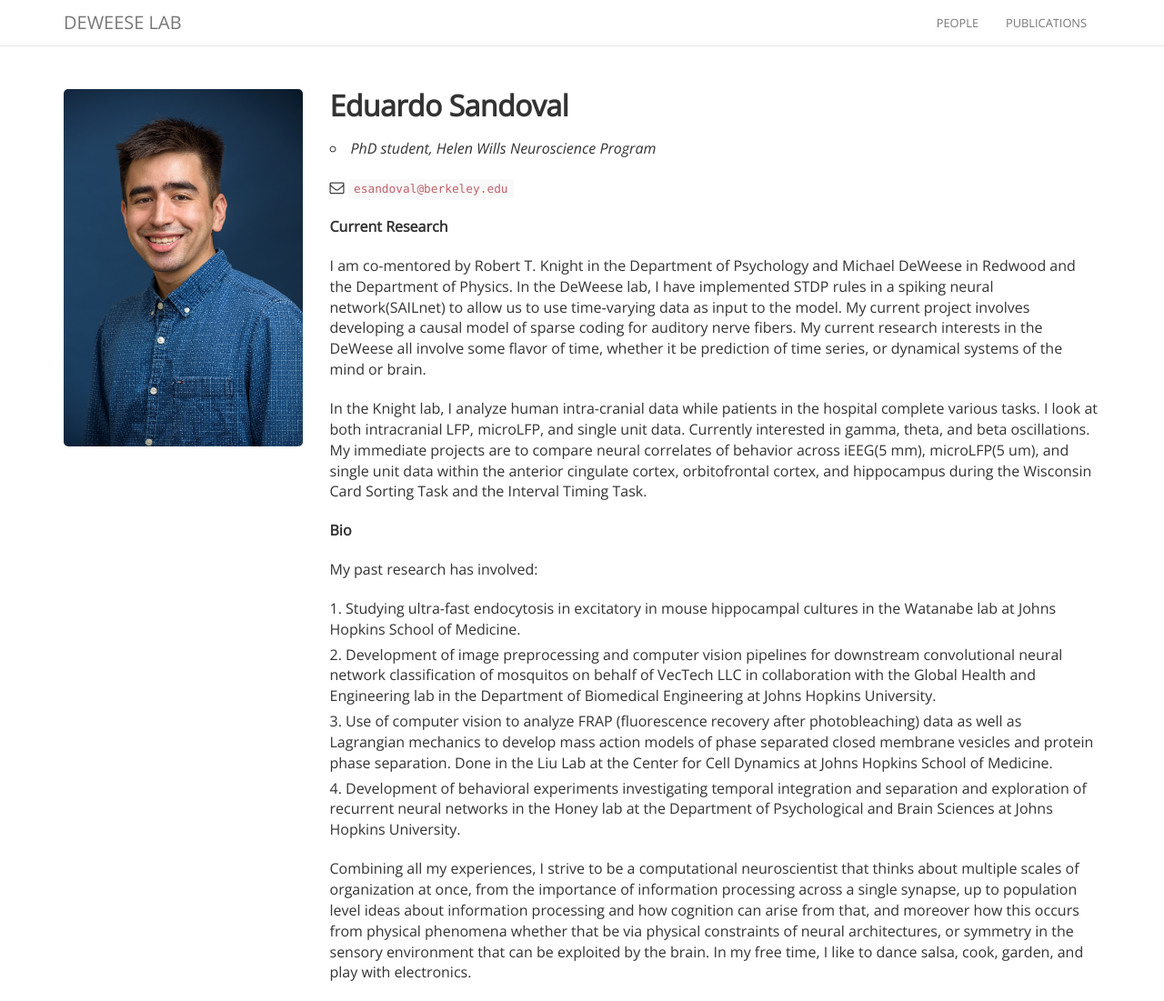
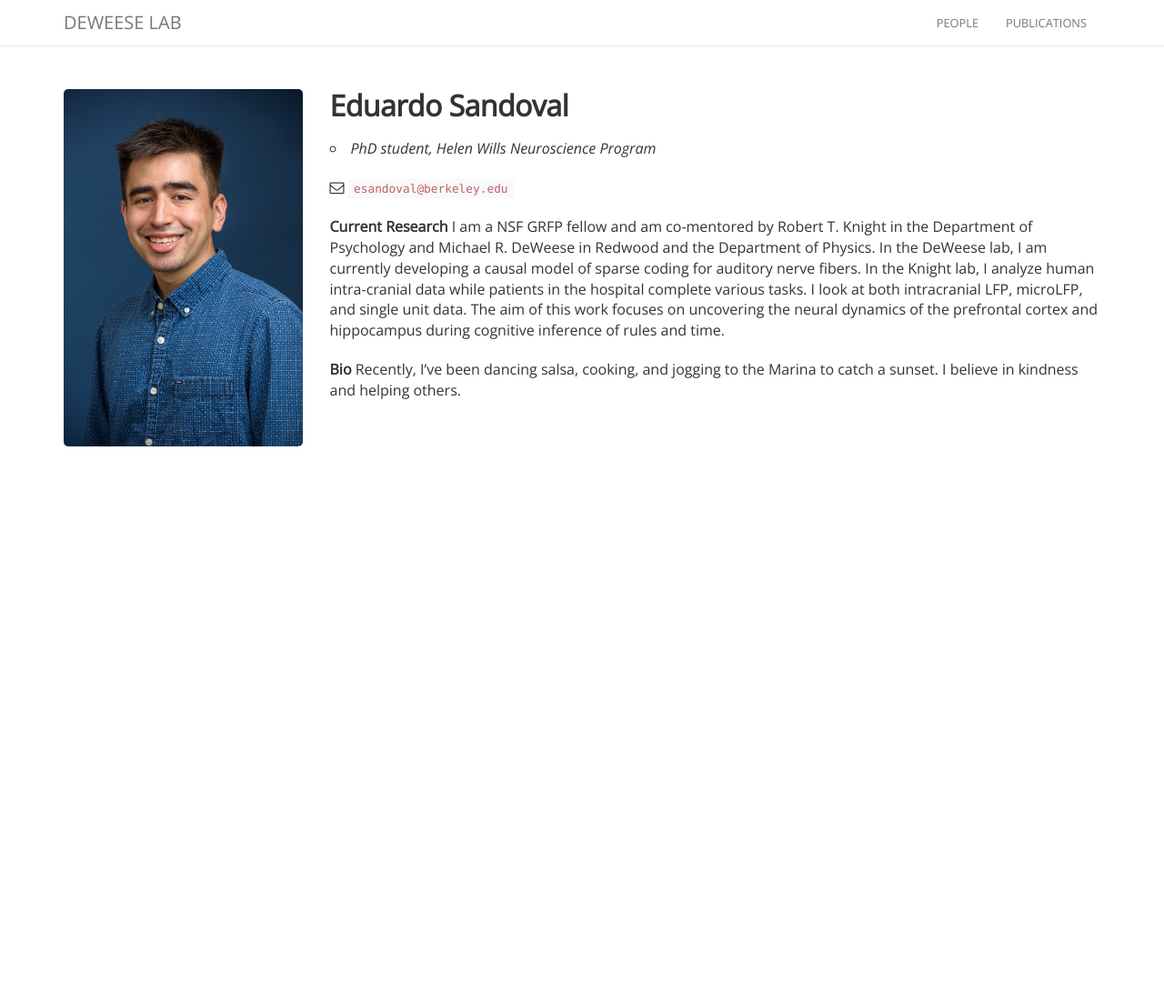
Before and after one commit to deweese-lab/deweese-lab.github.io, a Jekyll site: the page built from _people/eduardo_sandoval.md, in a window 1280 px wide and 1101 px high. Shown: the whole window at 91% size. Built offline with Jekyll 4.4.1, drawn with Linux system fonts in a browser that asks for light colours; nearby versions of some CDN libraries.

Commit message:
Update eduardo_sandoval.md

```diff
--- a/_people/eduardo_sandoval.md
+++ b/_people/eduardo_sandoval.md
@@ -9,26 +9,9 @@ avatar: eduardo.jpg
 <i class="fa fa-envelope-o"></i> `esandoval@berkeley.edu`
 
 **Current Research**
-
-I am co-mentored by Robert T. Knight in the Department of Psychology and Michael DeWeese in Redwood and the Department of Physics.
-In the DeWeese lab, I have implemented STDP rules in a spiking neural network(SAILnet) to allow us to use time-varying data as input to the model.
-My current project involves developing a causal model of sparse coding for auditory nerve fibers. My current research interests in the DeWeese all involve some flavor of time, whether it be prediction of time series, or dynamical systems of the mind or brain.
-
-In the Knight lab, I analyze human intra-cranial data while patients in the hospital complete various tasks. I look at both intracranial LFP, microLFP, and single unit data. Currently interested in gamma, theta, and beta oscillations.
-My immediate projects are to compare neural correlates of behavior across iEEG(5 mm), microLFP(5 um), and single unit data within the anterior cingulate cortex, orbitofrontal cortex, and hippocampus during the Wisconsin Card Sorting Task and the Interval Timing Task.
+I am a NSF GRFP fellow and am co-mentored by Robert T. Knight in the Department of Psychology and Michael R. DeWeese in Redwood and the Department of Physics.
+In the DeWeese lab, I am currently developing a causal model of sparse coding for auditory nerve fibers.
+In the Knight lab, I analyze human intra-cranial data while patients in the hospital complete various tasks. I look at both intracranial LFP, microLFP, and single unit data. The aim of this work focuses on uncovering the neural dynamics of the prefrontal cortex and hippocampus during cognitive inference of rules and time.
 
 **Bio**
-
-
-My past research has involved:
-1. Studying ultra-fast endocytosis in excitatory in mouse hippocampal cultures in the Watanabe lab at Johns Hopkins School of Medicine.
-2. Development of image preprocessing and computer vision pipelines for downstream convolutional neural network classification of mosquitos on behalf of VecTech LLC in collaboration with the Global Health and Engineering lab in the Department of Biomedical Engineering at Johns Hopkins University.
-3. Use of computer vision to analyze FRAP (fluorescence recovery after photobleaching) data as well as Lagrangian mechanics to develop mass action models of phase separated closed membrane vesicles and protein phase separation. Done in the Liu Lab at the Center for Cell Dynamics at Johns Hopkins School of Medicine.
-4. Development of behavioral experiments investigating temporal integration and separation and exploration of recurrent neural networks in the Honey lab at the Department of Psychological and Brain Sciences at Johns Hopkins University.
-
-
-Combining all my experiences, I strive to be a computational neuroscientist that thinks about multiple scales of organization at once,
-from the importance of information processing across a single synapse, up to population level ideas about information processing and how cognition can arise from that,
-and moreover how this occurs from physical phenomena whether that be via physical constraints of neural architectures, or
-symmetry in the sensory environment that can be exploited by the brain.
-In my free time, I like to dance salsa, cook, garden, and play with electronics.
+Recently, I've been dancing salsa, cooking, and jogging to the Marina to catch a sunset. I believe in kindness and helping others.
```
